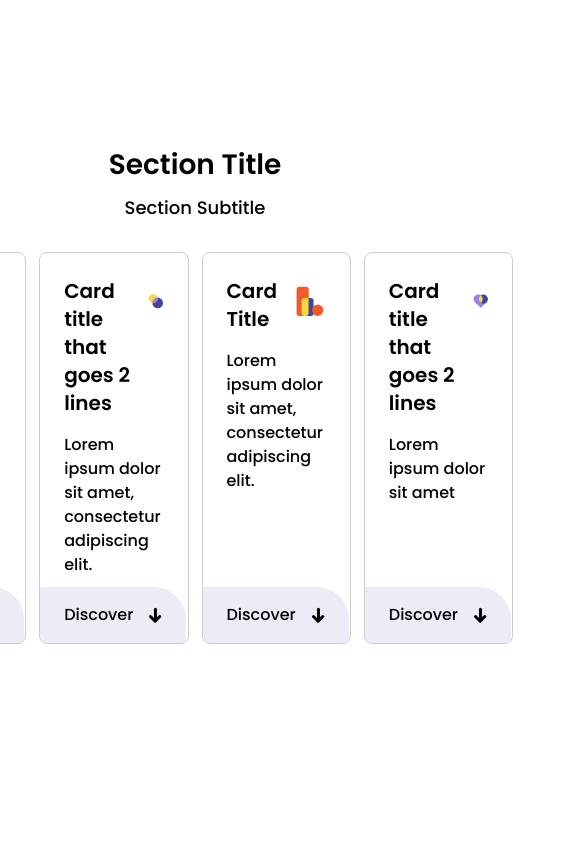
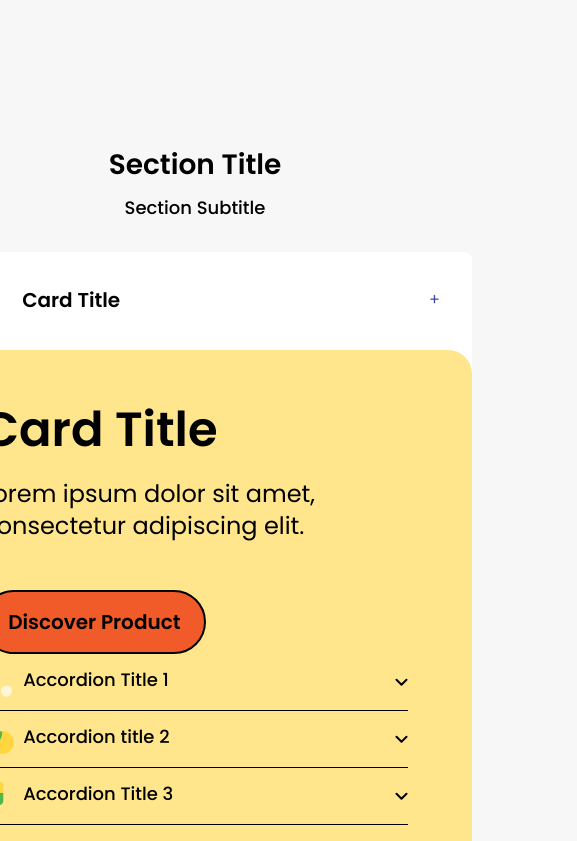
Before and after one commit to rachit-bhusal/FE-Coding-Challenge-V1-Rachit, a React (Vite) app: page / in a window 390 px wide. Shown: the top 841 px of the page, 577 px wide, since content can reach past the window. Built offline with nearby package versions, Linux system fonts and the light colour scheme.

Commit message:
responsive designs for mobile implemented and bug fixes

```diff
--- a/src/App.jsx
+++ b/src/App.jsx
@@ -8,10 +8,11 @@ function App() {
 	const [activeTab, setActiveTab] = useState('tab1');
 	return (
 		<section className='max-w-[108rem] flex flex-col items-center m-4 pt-32 px-12'>
-			<h1 className='font-semibold text-[1.75rem] sm:text-[2.5rem] pb-2'>Section Title</h1>
-			<h2 className='text-lg font-medium sm:text-2xl'>Section Subtitle</h2>
-			<div className='flex gap-[0.812rem] mt-[1.9rem]'>
+			<h1 className='font-semibold text-[1.75rem] lg:text-[2.5rem] pb-2'>Section Title</h1>
+			<h2 className='text-lg font-medium lg:text-2xl'>Section Subtitle</h2>
+			<div className='flex flex-col gap-[0.812rem] mt-[1.9rem] lg:flex-row'>
 				{cardData.map((card) => (
+					<>
 						<Card
 							key={card.id}
 							title={card.title}
@@ -20,11 +21,13 @@ function App() {
 							buttonLabel={card.button.title}
 							id={card.id}
 							setActiveTab={setActiveTab}
+							activeTab={activeTab}
 						/>
+					</>
 				))}
 			</div>
 
-			<div className='mt-10'>
+			<div className='hidden mt-10 lg:block'>
 				{cardData.map((tabData) => (
 					<TabContentWrapper key={tabData.id} id={tabData.id} activeTab={activeTab}>
 						<TabCard title={tabData.content.title} description={tabData.content.description} />
--- a/src/components/Cards/Card.jsx
+++ b/src/components/Cards/Card.jsx
@@ -1,23 +1,35 @@
+import TabCard from '../TabCards/TabCard';
+import TabContentWrapper from '../Wrappers/TabContentWrapper';
 import CardButton from './CardButton';
 
-const Card = ({ title, icon, description, buttonLabel, id, setActiveTab }) => {
+const Card = ({ title, icon, description, buttonLabel, id, setActiveTab, activeTab }) => {
 	const handleClick = () => {
 		setActiveTab(id);
 	};
 
 	return (
 		<div
-			id='bubble'
 			onClick={handleClick}
-			className='flex flex-col border rounded-lg border-[#CCCCCC] bg-white text-black w-3/12 overflow-hidden justify-between hover:shadow-md transition ease-in delay-150'>
-			<div className='p-6 pb-[0.625rem]'>
-				<div className='flex flex-row justify-between pb-4'>
-					<p className='text-xl font-semibold'>{title}</p>
+			className={`flex flex-col lg:border rounded-lg border-[#CCCCCC] bg-white text-black overflow-hidden justify-between lg:hover:shadow-md transition ease-in delay-150 lg:w-1/4 shadow-[0px_6px_0px_#FFD540] lg:shadow-none ${
+				activeTab === id ? `shadow-none rounded-[2.5rem] lg:rounded-lg` : ``
+			}`}>
+			<div className='lg:p-6 px-8 py-6 pb-[0.625rem]'>
+				<div className='flex flex-row-reverse items-center justify-end gap-6 pb-4 lg:justify-between lg:flex-row lg:items-start'>
+					<div className='lg:hidden text-[#3C479D]'>+</div>
+					<p className='flex-grow text-xl font-semibold'>{title}</p>
 					{icon}
 				</div>
-				<p className='text-base font-medium'>{description}</p>
+				<p className='hidden text-base font-medium lg:block'>{description}</p>
 			</div>
-			<CardButton label={buttonLabel} />
+			<div className='hidden lg:block'>
+				<CardButton label={buttonLabel} />
+			</div>
+
+			<div className='visible transition delay-200 lg:hidden ease'>
+				<TabContentWrapper key={id} id={id} activeTab={activeTab}>
+					<TabCard title={title} description={description} />
+				</TabContentWrapper>
+			</div>
 		</div>
 	);
 };
--- a/src/components/Icons/CardIcons/DownArrow.jsx
+++ b/src/components/Icons/CardIcons/DownArrow.jsx
@@ -1,6 +1,6 @@
 const DownArrow = () => {
 	return (
-		<svg xmlns='http://www.w3.org/2000/svg' width='13' height='16' viewBox='0 0 13 16' fill='none'>
+		<svg className='shrink-0' xmlns='http://www.w3.org/2000/svg' width='13' height='16' viewBox='0 0 13 16' fill='none'>
 			<path
 				d='M6.46045 2.35327C6.46045 3.23581 6.46045 12.5689 6.46045 13.4514'
 				stroke='black'
--- a/src/components/Icons/CardIcons/FirstCardIcon.jsx
+++ b/src/components/Icons/CardIcons/FirstCardIcon.jsx
@@ -1,6 +1,6 @@
 const FirstCardIcon = () => {
 	return (
-		<svg xmlns='http://www.w3.org/2000/svg' width='48' height='48' viewBox='0 0 48 48' fill='none'>
+		<svg className='shrink-0' xmlns='http://www.w3.org/2000/svg' width='48' height='48' viewBox='0 0 48 48' fill='none'>
 			<rect x='4.09491' y='2.67261' width='27.6' height='34.8' rx='4' fill='#FFD540' />
 			<rect x='18.4949' y='19.4727' width='25.2' height='26.4' rx='4' fill='#FFE58C' />
 			<path
--- a/src/components/Icons/CardIcons/FourthCardIcon.jsx
+++ b/src/components/Icons/CardIcons/FourthCardIcon.jsx
@@ -1,6 +1,6 @@
 const FourthCardIcon = () => {
 	return (
-		<svg xmlns='http://www.w3.org/2000/svg' width='49' height='49' viewBox='0 0 49 49' fill='none'>
+		<svg className='shrink-0' xmlns='http://www.w3.org/2000/svg' width='48' height='48' viewBox='0 0 48 48' fill='none'>
 			<path d='M8.74707 29.2061L24.5598 18.5237L41.0313 28.5472L24.5598 44.4081L8.74707 29.2061Z' fill='#9F7FEB' />
 			<circle cx='32.8497' cy='16.9483' r='14.2765' fill='#3C479D' />
 			<circle cx='15.9776' cy='16.9483' r='14.2765' fill='#9F7FEB' />
--- a/src/components/Icons/CardIcons/SecondCardIcon.jsx
+++ b/src/components/Icons/CardIcons/SecondCardIcon.jsx
@@ -1,6 +1,6 @@
 const SecondCardIcon = () => {
 	return (
-		<svg xmlns='http://www.w3.org/2000/svg' width='49' height='49' viewBox='0 0 49 49' fill='none'>
+		<svg className='shrink-0' xmlns='http://www.w3.org/2000/svg' width='48' height='48' viewBox='0 0 48 48' fill='none'>
 			<circle cx='30.5887' cy='29.0543' r='16.8182' fill='#3C479D' />
 			<circle cx='15.7894' cy='15.6004' r='14.1273' fill='#FFD540' />
 			<path
--- a/src/components/Icons/CardIcons/ThirdCardIcon.jsx
+++ b/src/components/Icons/CardIcons/ThirdCardIcon.jsx
@@ -1,6 +1,6 @@
 const ThirdCardIcon = () => {
 	return (
-		<svg xmlns='http://www.w3.org/2000/svg' width='49' height='49' viewBox='0 0 49 49' fill='none'>
+		<svg className='shrink-0' xmlns='http://www.w3.org/2000/svg' width='48' height='48' viewBox='0 0 48 48' fill='none'>
 			<rect x='5.29883' y='2.67188' width='18' height='43.2' rx='4' fill='#F15A29' />
 			<rect x='12.5' y='19.4729' width='18' height='26.4' rx='4' fill='#3C479D' />
 			<path
--- a/src/components/TabCards/Accordion.jsx
+++ b/src/components/TabCards/Accordion.jsx
@@ -5,7 +5,7 @@ const Accordion = ({ title, icon, description }) => {
 	const [isOpen, setIsOpen] = useState(false);
 
 	return (
-		<div className='border-b-[0.062rem] border-black xl:w-[26.61rem] w-4/5'>
+		<div className='border-b-[0.062rem] border-black w-[26.61rem]'>
 			<button className='flex flex-row items-center justify-between w-full h-14' onClick={() => setIsOpen(!isOpen)}>
 				<div className='flex gap-2'>
 					{icon}
--- a/src/components/TabCards/TabCard.jsx
+++ b/src/components/TabCards/TabCard.jsx
@@ -11,7 +11,7 @@ const TabCard = ({ title, description }) => {
 		setShowMyModal(false);
 	};
 	return (
-		<div className='sm:flex sm:flex-row lg:justify-between lg:gap-16 bg-[#FFE58C] rounded-[2.5rem] px-16 py-14 lg:w-full hidden'>
+		<div className='lg:flex lg:flex-row lg:justify-between lg:gap-16 bg-[#FFE58C] lg:rounded-[2.5rem] rounded-3xl px-16 py-14 lg:w-full'>
 			<div>
 				<p className='pb-6 text-5xl font-semibold xl:text-balance text-wrap'>{title}</p>
 				<p className='pb-12 text-2xl font-normal text-wrap'>{description}</p>
--- a/src/index.css
+++ b/src/index.css
@@ -15,4 +15,11 @@
 body {
 	display: flex;
 	justify-content: center;
+	background-color: #f7f7f7;
 }
+
+@media screen and (min-width: 1030px) {
+	body {
+		background-color: #ffffff;
+	}
+}
```
Also changed, not shown: src/components/MobileCards/MobileCard.jsx (added). Lines whose indentation alone changed are shown as unchanged.
